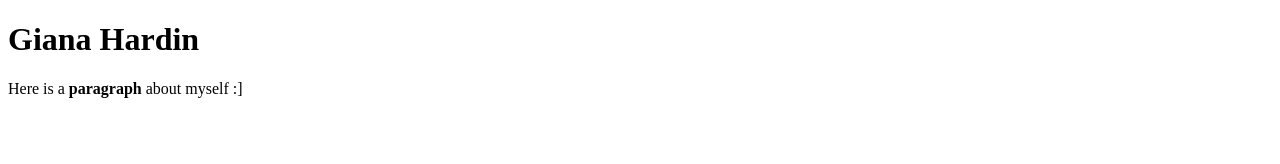
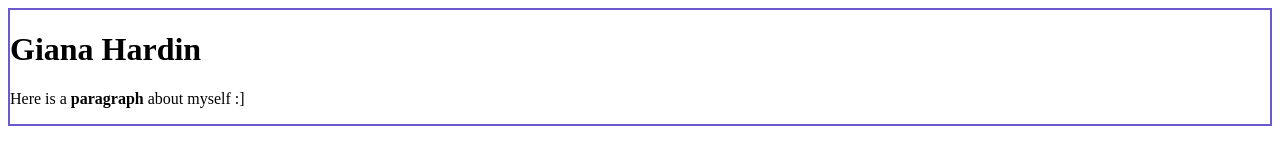
Before and after one commit to giana94/SE111_202240, a plain HTML site: page week1_demo/bio.html in a window 1280 px wide. Drawn offline with Linux system fonts and the light colour scheme.

Commit message:
W1 webpage

```diff
--- a/week1_demo/bio.html
+++ b/week1_demo/bio.html
@@ -7,7 +7,7 @@
     <title>Document</title>
 </head>
 <body>
-    <div>
+    <div style="border:2px solid slateblue">
         <h1>Giana Hardin</h1>
         <p>Here is a <b>paragraph</b> about myself :]</p>
     </div>
```
